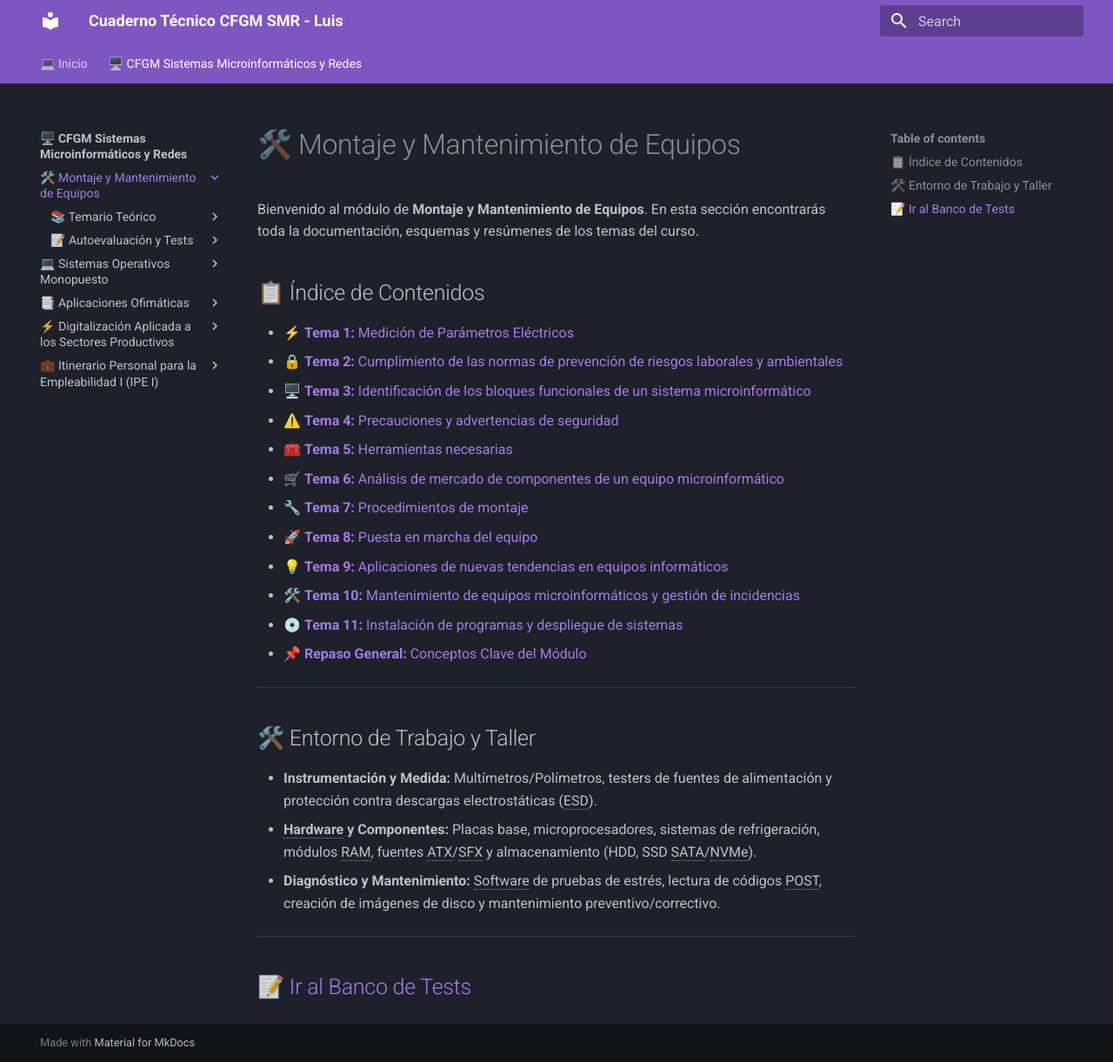
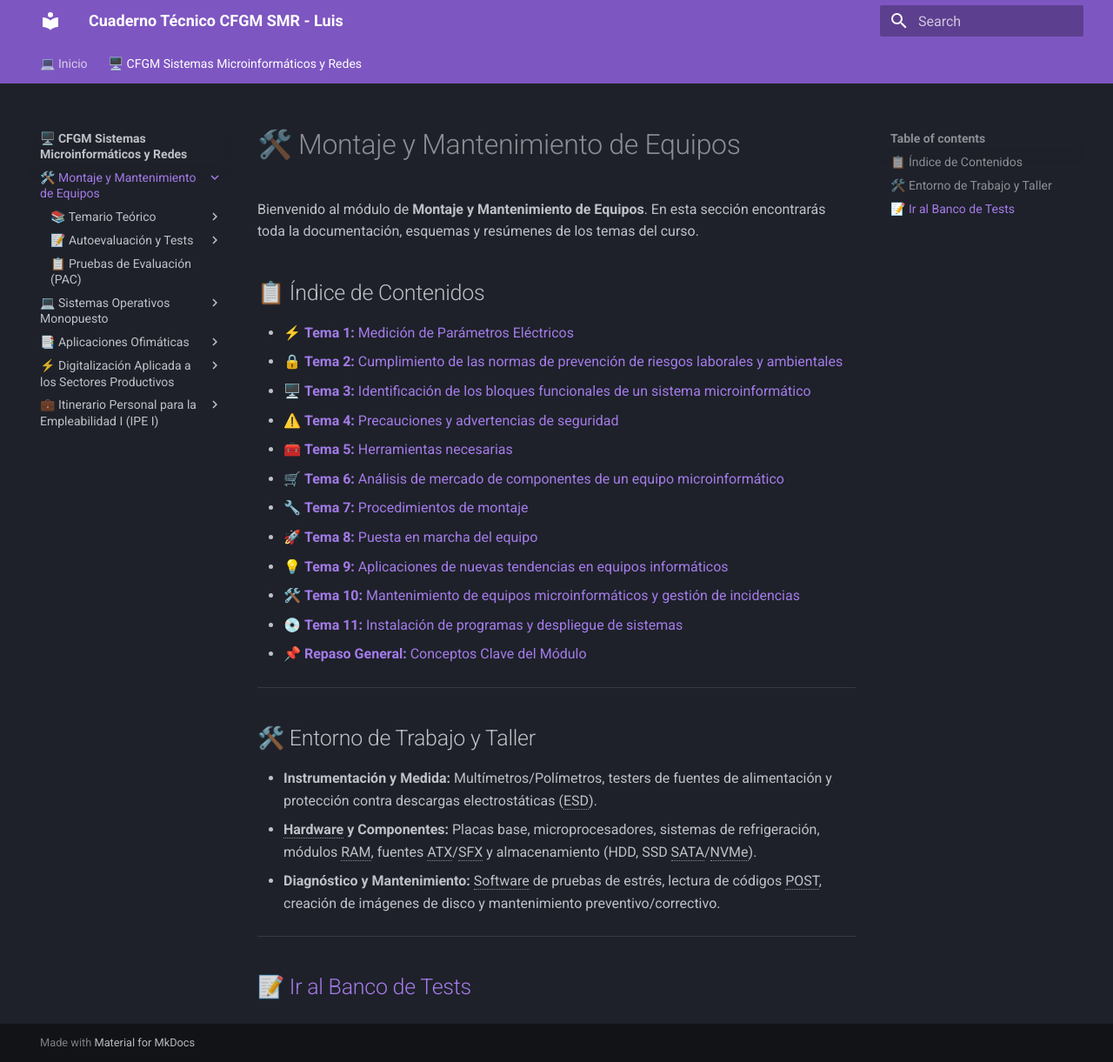
Before and after one commit to Beamspark/SMR-Apuntes, an MkDocs documentation site: the page built from docs/smr/montaje/index.md, in a window 1280 px wide and 1221 px high. Shown: the whole window at 87% size. Built offline with MkDocs 1.6.1 and Material for MkDocs 9.7.7, drawn with Linux system fonts in a browser that asks for light colours.

Commit message:
Update mkdocs.yml

```diff
--- a/mkdocs.yml
+++ b/mkdocs.yml
@@ -69,6 +69,8 @@ nav:
               - Test 11 - Instalación de software: smr/montaje/test/test-tema-11.md
               - 🎯 Examen Global 1: smr/montaje/test/examen-global-1.md
               - 🎯 Examen Global 2: smr/montaje/test/examen-global-2.md
+          - "📋 Pruebas de Evaluación (PAC)":
+              - Índice de PAC: smr/montaje/pac/index.md
       - 💻 Sistemas Operativos Monopuesto:
           - smr/sistemas/index.md
           - "📚 Temario Teórico":
```
